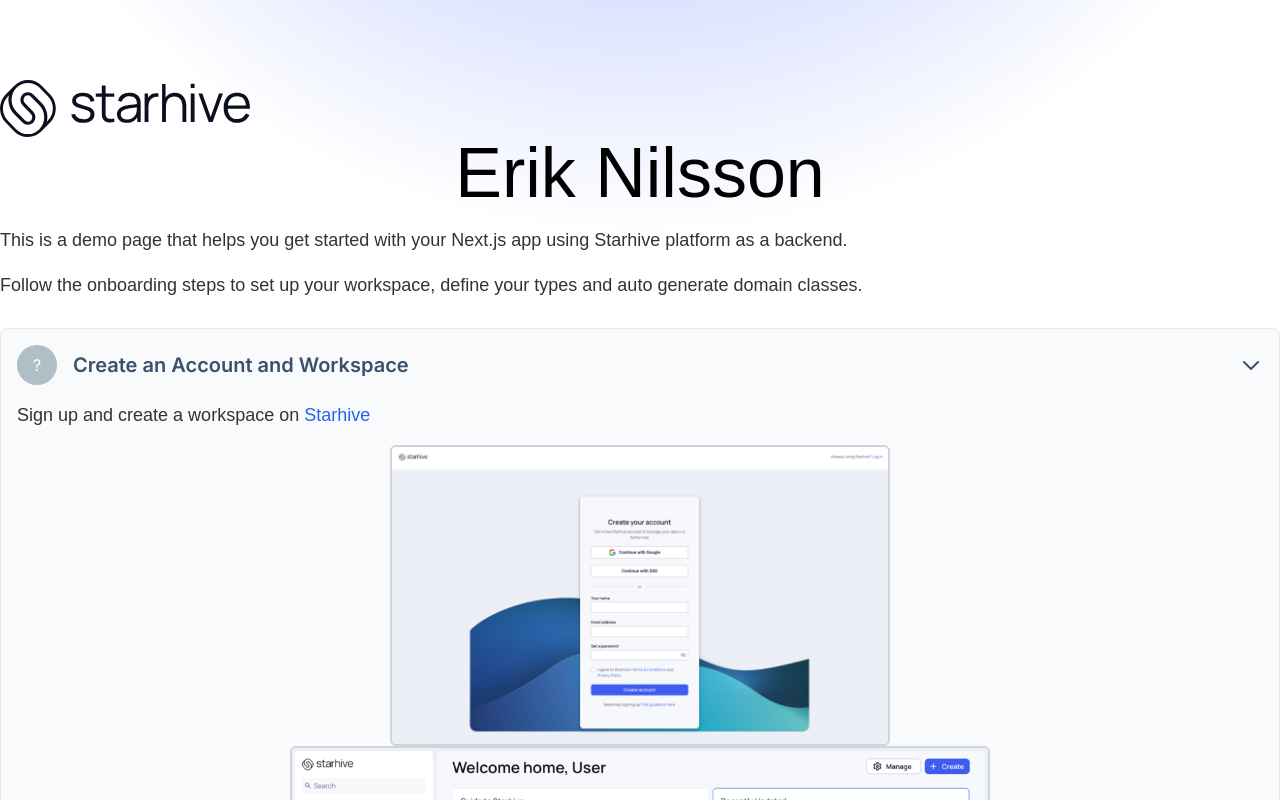
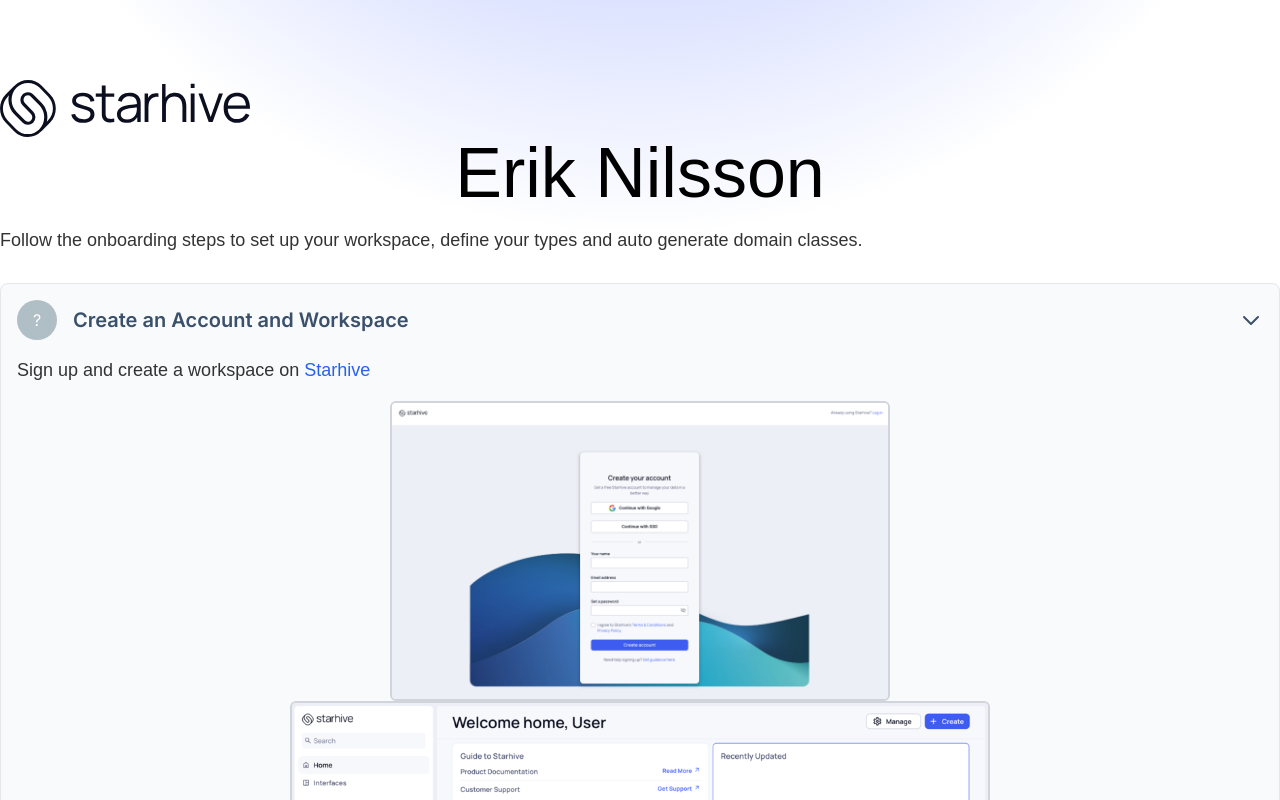
Before and after one commit to strawcity/starhive-next-js-starter, a Next.js app: page / in a window 1280 px wide. Shown: the top 800 px of the page. Built offline with nearby package versions, Linux system fonts and the light colour scheme.

Commit message:
Another test

```diff
--- a/app/page.tsx
+++ b/app/page.tsx
@@ -42,10 +42,6 @@
         </Link>
         <h1 className="title">Erik Nilsson</h1>
 
-        <div className="paragraph">
-          This is a demo page that helps you get started with your Next.js app
-          using Starhive platform as a backend.
-        </div>
         <div className="paragraph">
           Follow the onboarding steps to set up your workspace, define your
           types and auto generate domain classes.
```
